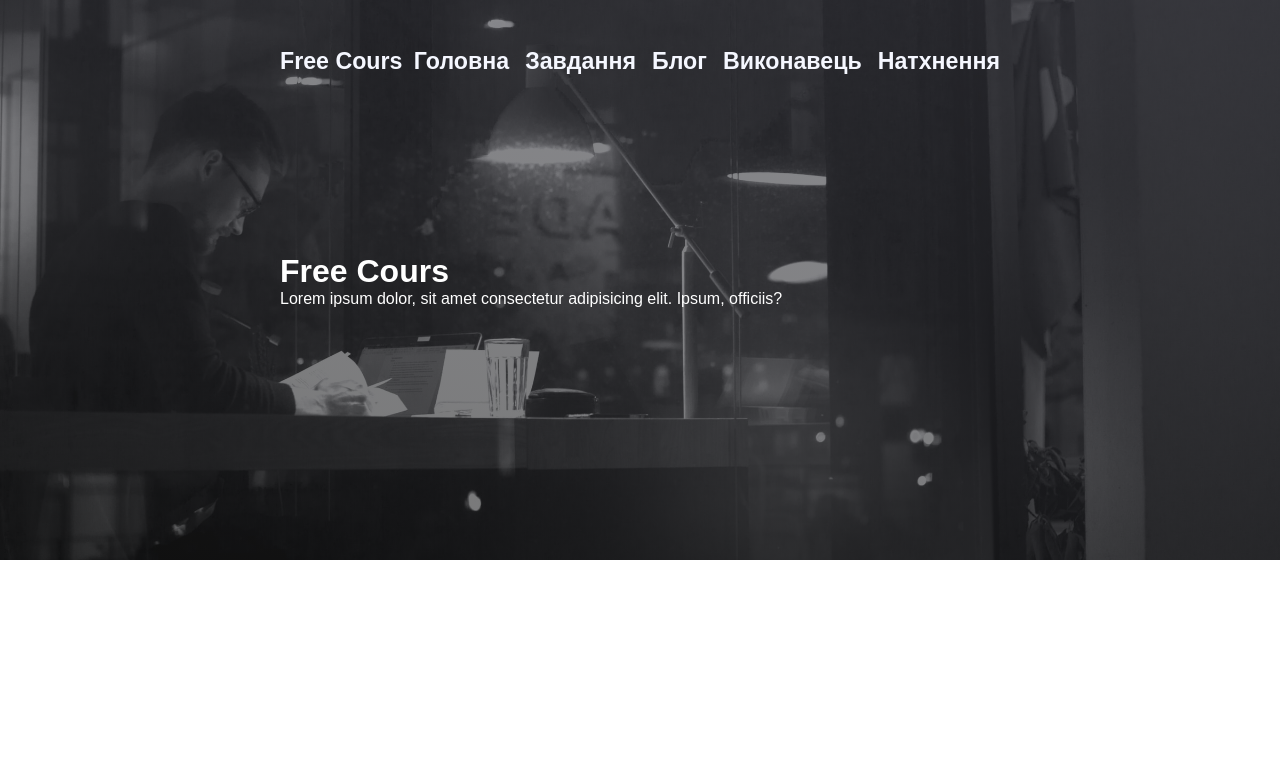
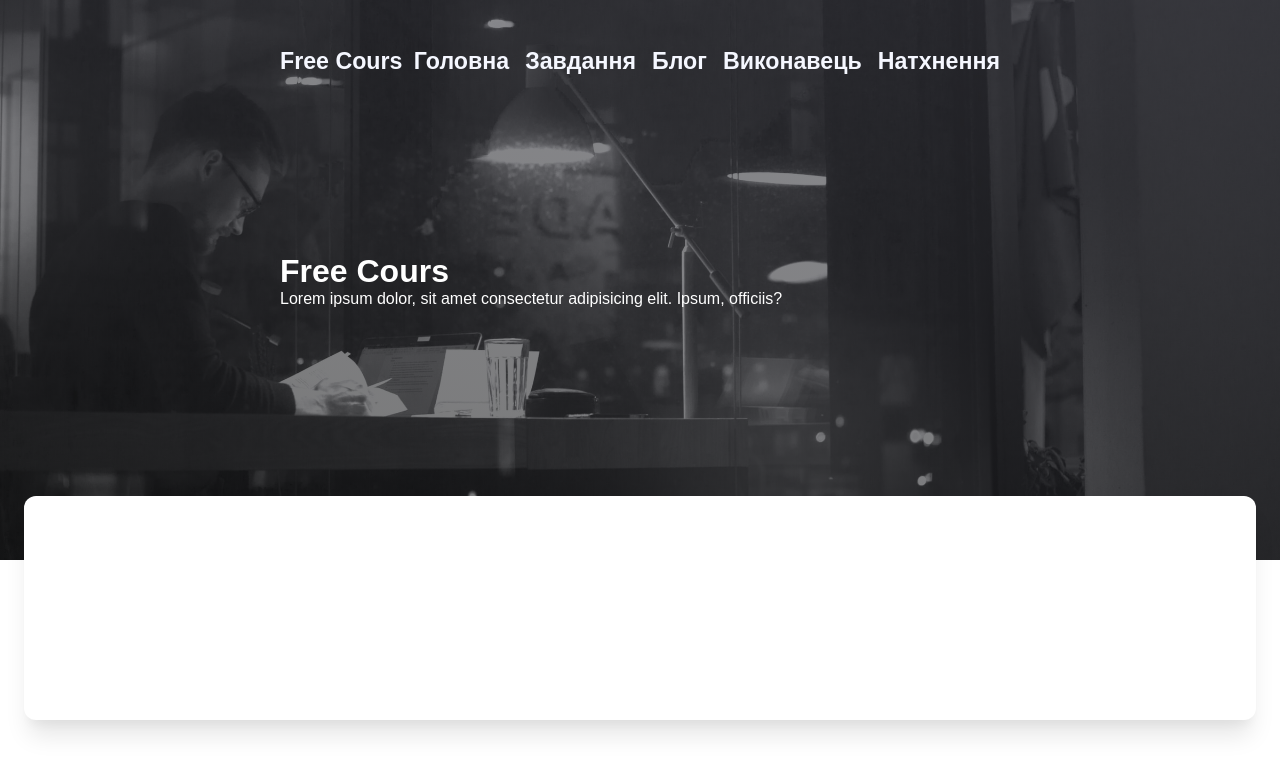
Before and after one commit to sledua/react-for-beginners-itera, a React (Create React App) app in the folder my-page/: page / in a window 1280 px wide. Shown: the top 774 px of the page. Built offline with nearby package versions, Linux system fonts and the light colour scheme.

Commit message:
feat
router

```diff
--- a/my-page/src/App.tsx
+++ b/my-page/src/App.tsx
@@ -1,12 +1,26 @@
 import React, { Component } from "react"
-import Layout from "./components/Layout"
 import "./styles/App.scss"
 import { Route, Routes } from "react-router-dom"
+import Home from "./components/pages/Home"
+import Task from "./components/pages/Task"
+import Blog from "./components/pages/Blog"
+import AboutI from "./components/pages/AboutI"
+import AboutCours from "./components/pages/AboutCours"
+import Error from "./components/pages/Error-page"
+import Layout from "./components/Layout"
+
 export default class App extends Component {
 	render() {
 		return (
 			<Routes>
-				<Route path="/" element={<Layout />} />
+				<Route path="/" element={<Layout />} >
+					<Route index element={<Home />} />
+					<Route path="task" element={<Task />} />
+					<Route path="blog" element={<Blog/>} />
+					<Route path="aboutI" element={<AboutI/>} />
+					<Route path="aboutCours" element={<AboutCours/>} />
+					<Route path="*" element={<Error/>} />
+				</Route>
 			</Routes>
 		)
 	}
--- a/my-page/src/assets/jsons/date.json
+++ b/my-page/src/assets/jsons/date.json
@@ -6,7 +6,7 @@
 			{"name":"Завдання", "path" :"/task"},
 			{"name": "Блог", "path":"/blog"},
 			{"name": "Виконавець", "path": "/aboutI"},
-			{"name": "Натхнення", "path": "/aboutCourse"}
+			{"name": "Натхнення", "path": "/aboutCours"}
 		],
 		"EN": {
 			"main": "Головна",
@@ -16,8 +16,37 @@
 			"aboutCourse": "Натхнення"
 		}
 	},
-	"main": {
-
+	"home": {
+		"UA" : {
+			"blok" : [
+				{"head": "Велика спільнота","icon":"","body":"Багато слухачів з різним рівнем володіння стеком сучасними технологіями"},
+				{"head": "Відео i текст","icon":"","body":"Після проведення трансляцій залишаються записи відео, щоб була можливість виконати вправи для само перевірки"},
+				{"head": "Ти той хто робить магію","icon":"","body":"Після Прочитаного першого вступного завдання, в тебе вже щось магічне виходить i це тільки перше вступне завдання"},
+				{"head": "Зворотній зв’язок ","icon":"","body":"Тебе як слухача запрошують до групи телеграм де ти зможеш запитати або допомогти комусь з спільноти, i це дуже класно"}
+			],
+			"link" : {
+				"head" : "Залітай та сторінку ГітХаб ",
+				"body" : "Тут точно буде все що потрібно тобі для швидкого пенетрування своїх скілів для подальшого розвитку в данній сфері. Жмакай зірочку i твое бажання здійсниться) ",
+				"buttonName": "Click",
+				"buttonLink": "https://github.com/Drag13/react-learning-course-short"
+			}
+		},
+		"h1": "Home page"
+	},
+	"task": {
+		"h1": "task page"
+	},
+	"blog": {
+		"h1": "blog page"
+	},
+	"aboutI": {
+		"h1": "aboutI page"
+	},
+	"aboutCours": {
+		"h1": "aboutCours page"
+	},
+	"error": {
+		"h1": "404 page not found"
 	},
 	"firstName": "Artem",
 	"position": "Intern React Developer",
--- a/my-page/src/components/Content.tsx
+++ b/my-page/src/components/Content.tsx
@@ -1,23 +1,31 @@
-import React, { FC } from 'react'
-interface bioProps{
-	bio: string[];
+import React, {FC} from 'react'
+interface headerBlok {
+	head: string
+	icon?: string
+	body: string
 }
-const Content: FC<bioProps> = props => {
-	const renderContent = () => {
-				return Object.keys(props.bio).map((value, index) => {
-					return (
-						<li key={value.toString()}>
-							{props.bio[index]}
-						</li>
-					)
-				})
-			}
+interface headerButton {
+	head: string
+	body: string
+	buttonName: string
+	buttonLink: string
+}
+interface allProps {
+	blok: headerBlok[]
+	link: headerButton
+}
+const Content: FC<allProps> = props => {
+
 	return (
-		<aside className='App-container flex'>
-			<ul>
-				{renderContent()}
-			</ul>
-		</aside>
+		<div className="card-page">
+			<section className='padding-6'>
+				<div className="container">
+					<div className="row-box flex">
+
+					</div>
+				</div>
+			</section>
+		</div>
 	)
 }
 
--- a/my-page/src/components/Layout.tsx
+++ b/my-page/src/components/Layout.tsx
@@ -1,11 +1,13 @@
 import React from "react"
 import data from "../assets/jsons/date.json"
 import Navbar from "./Navbar"
+import { Outlet } from "react-router-dom"
 
 const Layout = () => {
 	return (
 		<>
 			<Navbar logo={data.navigation.logo} navigation={data.navigation.UA} />
+			<Outlet />
 		</>
 	)
 }
--- /dev/null
+++ b/my-page/src/components/pages/AboutCours.tsx
@@ -0,0 +1,10 @@
+import React from 'react'
+import Layout from '../Layout'
+
+const AboutCours = () => {
+	return (
+		<Layout/>
+	)
+}
+
+export default AboutCours
--- /dev/null
+++ b/my-page/src/components/pages/AboutI.tsx
@@ -0,0 +1,10 @@
+import React from 'react'
+import Layout from '../Layout'
+
+const AboutI = () => {
+	return (
+		<Layout/>
+	)
+}
+
+export default AboutI
--- /dev/null
+++ b/my-page/src/components/pages/Blog.tsx
@@ -0,0 +1,10 @@
+import React from 'react'
+import Layout from '../Layout'
+
+const Blog = () => {
+	return (
+		<Layout/>
+	)
+}
+
+export default Blog
--- /dev/null
+++ b/my-page/src/components/pages/Error-page.tsx
@@ -0,0 +1,10 @@
+import React from 'react'
+import Layout from '../Layout'
+
+const Error = () => {
+	return (
+		<Layout/>
+	)
+}
+
+export default Error
--- /dev/null
+++ b/my-page/src/components/pages/Home.tsx
@@ -0,0 +1,15 @@
+import React from 'react'
+import data from '../../assets/jsons/date.json'
+import Content from '../Content'
+
+const Home = () => {
+	return (
+		<>
+		<Content blok={data.home.UA.blok} link={data.home.UA.link}/>
+
+		</>
+
+	)
+}
+
+export default Home
--- /dev/null
+++ b/my-page/src/components/pages/Task.tsx
@@ -0,0 +1,11 @@
+import React from 'react'
+
+const Task = () => {
+	return (
+		<>
+		<h1>Task page</h1>
+		</>
+	)
+}
+
+export default Task
--- a/my-page/src/styles/App.scss
+++ b/my-page/src/styles/App.scss
@@ -37,5 +37,25 @@
 		}
 	}
 }
-
+.card-page {
+	position: relative;
+	margin-top: -4rem;
+	margin-right: 1.5rem;
+	margin-left: 1.5rem;
+	display: flex;
+	flex-direction: column;
+	flex: 1 1 auto;
+	min-width: 0;
+	word-wrap: break-word;
+	background-color: $white;
+	background-clip: border-box;
+	border: 0 solid rgba(0, 0, 0, 0.125);
+	border-radius: 0.75rem;
+	padding: 1rem;
+	box-shadow: 0 20px 25px -5px rgba(0, 0, 0, 0.1), 0 10px 10px -5px rgba(0, 0, 0, 0.04);
+}
+.row-box {
+	align-items: center;
+	flex-wrap: wrap;
+}
 @import "media";
--- a/my-page/src/styles/_base.scss
+++ b/my-page/src/styles/_base.scss
@@ -65,3 +65,7 @@ ul {
 header {
 	background-image: $headerGradient;
 }
+.padding-6 {
+	padding-top: 6rem;
+	padding-bottom: 6rem;
+}
```
